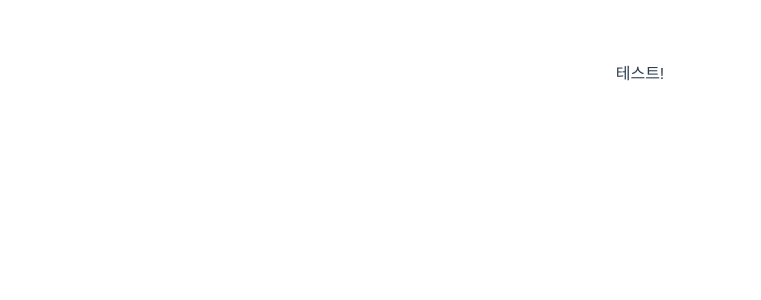
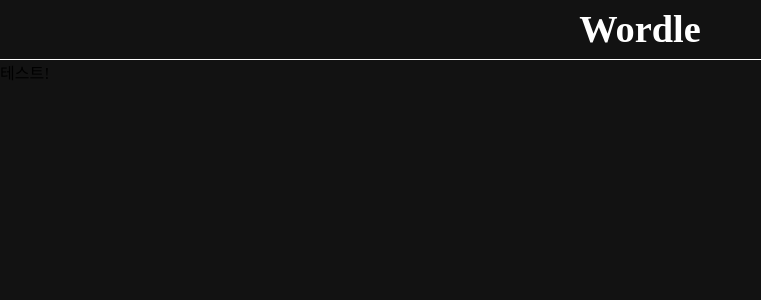
Before and after one commit to JUKOOK/wordle-test, a Vue app: page / in a window 1280 px wide. Shown: the top 300 px of the page, without its empty margins (0-761 px from the left). Built offline with nearby package versions, Linux system fonts and the light colour scheme.

Commit message:
chore: add WordleNav with sass, sass-loader packages

```diff
--- a/package.json
+++ b/package.json
@@ -18,7 +18,10 @@
     "@vue/cli-plugin-eslint": "~5.0.0",
     "@vue/cli-service": "~5.0.0",
     "eslint": "^7.32.0",
-    "eslint-plugin-vue": "^8.0.3"
+    "eslint-plugin-vue": "^8.0.3",
+    "sass": "^1.49.9",
+    "sass-loader": "^12.6.0",
+    "webpack": "^5.70.0"
   },
   "eslintConfig": {
     "root": true,
--- a/src/App.vue
+++ b/src/App.vue
@@ -1,25 +1,17 @@
 <template>
+  <WordleNav />
   <WordleFive />
 </template>
 
 <script>
+import WordleNav from "./components/WordleNav.vue";
 import WordleFive from "./views/WordleFive.vue";
 
 export default {
   name: "App",
   components: {
+    WordleNav,
     WordleFive,
   },
 };
 </script>
-
-<style>
-#app {
-  font-family: Avenir, Helvetica, Arial, sans-serif;
-  -webkit-font-smoothing: antialiased;
-  -moz-osx-font-smoothing: grayscale;
-  text-align: center;
-  color: #2c3e50;
-  margin-top: 60px;
-}
-</style>
--- /dev/null
+++ b/src/assets/base.scss
@@ -0,0 +1,16 @@
+body {
+  width: 100vw;
+  height: 100vh;
+  background-color: #121212;
+}
+
+#app {
+  width: 100%;
+  height: 100%;
+}
+
+* {
+  margin: 0;
+  padding: 0;
+  box-sizing: border-box;
+}
--- /dev/null
+++ b/src/components/WordleNav.vue
@@ -0,0 +1,26 @@
+<template>
+  <nav class="wordle-nav">
+    <h1 class="game-title">Wordle</h1>
+  </nav>
+</template>
+
+<script>
+export default {};
+</script>
+
+<style lang="scss" scoped>
+.wordle-nav {
+  width: 100%;
+  height: 60px;
+  display: flex;
+  justify-content: center;
+  align-items: center;
+  border-bottom: 1px solid #fff;
+  .game-title {
+    line-height: 2.4rem;
+    font-size: 2.4rem;
+    font-weight: 700;
+    color: #fff;
+  }
+}
+</style>
```
Also changed, not shown: src/main.js (+5 -3 lines), 1 other file (tests, documents, lock files or other folders).
